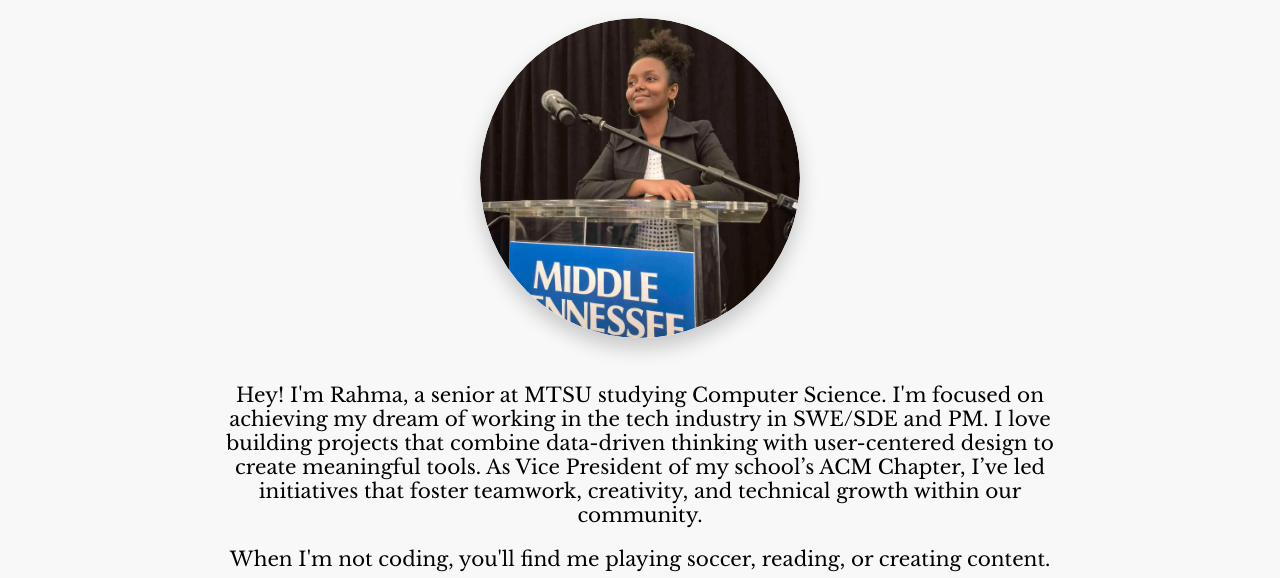
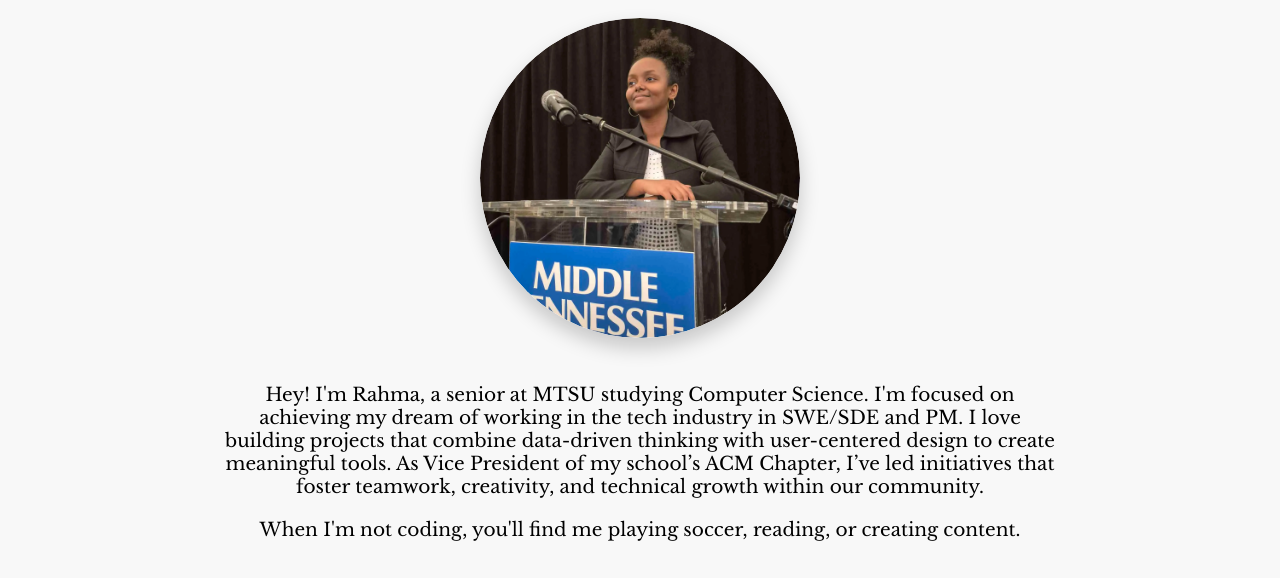
Before and after one commit to rahmaseid/Portfolio, a plain HTML site: page index.html in a window 1280 px wide. Shown: the part 205-783 px from the top of the page. Drawn offline with nearby package versions, Linux system fonts and the light colour scheme.

Commit message:
Updated style.css
Changed font-size in .bio p from 1.25rem to 1.16rem

```diff
--- a/style.css
+++ b/style.css
@@ -147,7 +147,7 @@ section h2::after {
 }
 
 #hero-section .bio p {
-    font-size: 1.25rem;
+    font-size: 1.16rem;
     font-weight: 300;
 }
 
```
